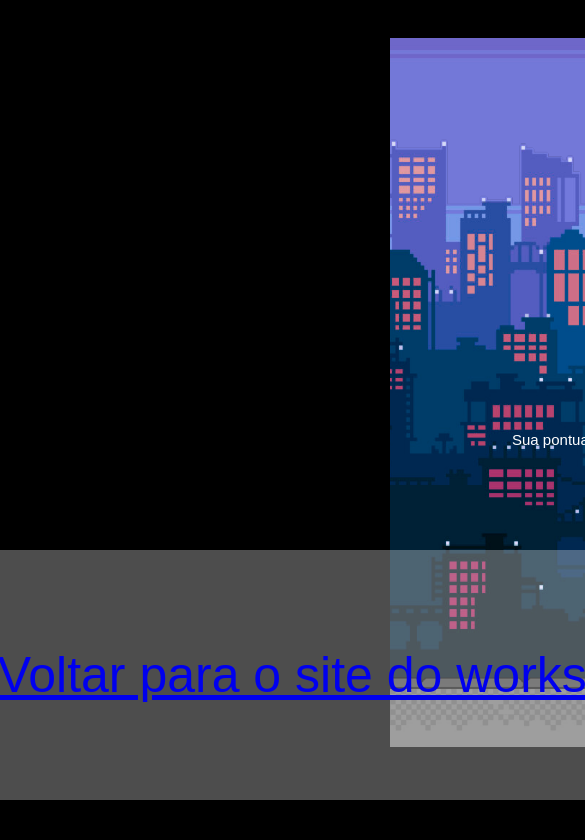
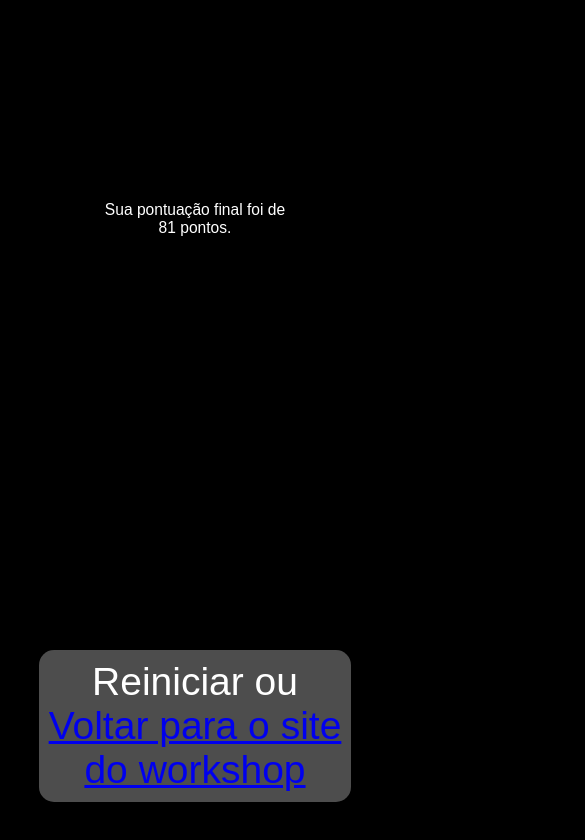
Before and after one commit to luisdavidantaurcomeza/jogo1-polo, a plain HTML site: page index.html in a window 390 px wide. Shown: the top 840 px of the page, 585 px wide, since content can reach past the window. Drawn offline with Linux system fonts and the light colour scheme.

Commit message:
ajustando para dispositivos móveis

```diff
--- a/style.css
+++ b/style.css
@@ -8,20 +8,12 @@ body {
     background-color: black;
 }
 
-.gameboard {
+.gameboard, .gameboard2 {
     position: relative;
-    width: 1280px;
-    height: 720px;
-    border-bottom: 1px solid rgb(0, 0, 0);
-    margin: 10px auto;
-    overflow: hidden;
-    z-index: 2;
-}
-
-.gameboard2 {
-    position: relative;
-    width: 1280px;
-    height: 720px;
+    width: 100%;
+    max-width: 1280px;
+    height: 100vh;
+    max-height: 720px;
     border-bottom: 1px solid rgb(0, 0, 0);
     margin: 10px auto;
     overflow: hidden;
@@ -32,7 +24,7 @@ body {
     position: relative;
     width: 100%;
     height: 100%;
-    overflow: hidden;
+    object-fit: cover;
 }
 
 .sobreposta {
@@ -48,7 +40,7 @@ body {
 
 .calçada {
     position: absolute;
-    top: 365px;
+    bottom: 0;
     left: 0;
     height: 50%;
     width: 1800%;
@@ -59,8 +51,9 @@ body {
 
 .nuvens {
     position: absolute;
-    top: 100px;
-    width: 800px;
+    top: 10%;
+    width: 100%;
+    max-width: 800px;
     animation: nuvens-animation 20s linear infinite;
     z-index: 2;
 }
@@ -71,14 +64,16 @@ body {
 }
 
 .vilão {
-    bottom: 20px;
-    width: 150px;
+    bottom: 5%;
+    width: 15%;
+    max-width: 150px;
     animation: vilao-animation 1.5s infinite linear;
 }
 
 .corredor {
-    width: 200px;
-    bottom: 20px;
+    width: 20%;
+    max-width: 200px;
+    bottom: 5%;
     z-index: 1010;
 }
 
@@ -91,36 +86,38 @@ body {
     top: 20px;
     right: 20px;
     color: rgb(255, 255, 255);
-    font-size: 30px;
+    font-size: 4vw;
     font-family: Arial, sans-serif;
     z-index: 999;
 }
 
 .mobile-button {
     position: fixed;
-    top: 80%;
+    bottom: 5%;
     left: 50%;
-    transform: translate(-50%, -50%);
-    width: 1000px;
-    height: 250px;
-    background-color: rgba(255, 255, 255, 0.3); /* Transparente */
+    transform: translateX(-50%);
+    width: 80%;
+    max-width: 1000px;
+    height: 20vh;
+    max-height: 250px;
+    background-color: rgba(255, 255, 255, 0.3);
     border: none;
-    border-radius: 15px; /* Bordas arredondadas */
-    font-size: 50px;
+    border-radius: 15px;
+    font-size: 5vw;
     font-family: Arial, sans-serif;
     cursor: pointer;
-    z-index: 1002; /* Ajuste conforme necessário */
-    color: #ffffff; /* Cor do texto */
+    z-index: 1002;
+    color: #ffffff;
 }
 
 #game-over-text {
     display: none;
     position: absolute;
-    top: 56%;
-    left: 40%;
+    top: 60%;
+    left: 50%;
     transform: translate(-50%, -50%);
     color: white;
-    font-size: 15px;
+    font-size: 4vw;
     font-family: Arial, sans-serif;
     text-align: center;
     z-index: 1001;
@@ -145,75 +142,78 @@ body {
 }
 
 @keyframes sobreposta-animation {
-    from {
-        transform: translateX(0);
+    from { transform: translateX(0); }
+    to { transform: translateX(-100%); }
+}
+
+@keyframes calçada-animation {
+    from { transform: translateX(0); }
+    to { transform: translateX(-100%); }
+}
+
+@keyframes nuvens-animation {
+    from { right: -100%; }
+    to { right: 100%; }
+}
+
+@keyframes vilao-animation {
+    from { right: 0; }
+    to { right: 100%; }
+}
+
+@keyframes pulo {
+    0% { bottom: 5%; }
+    40% { bottom: 30%; }
+    50% { bottom: 30%; }
+    70% { bottom: 30%; }
+    100% { bottom: 5%; }
+}
+
+@keyframes fadeInScale {
+    0% { opacity: 0; transform: translate(-50%, -50%) scale(0.5); }
+    100% { opacity: 1; transform: translate(-50%, -50%) scale(1); }
+}
+
+@keyframes fadeIn {
+    from { opacity: 0; }
+    to { opacity: 1; }
+}
+
+/* Media Queries for Responsive Design */
+
+@media (max-width: 768px) {
+    .gameboard, .gameboard2 {
+        max-height: 480px;
     }
-    to {
-        transform: translateX(-100%);
+
+    #score {
+        font-size: 5vw;
+    }
+
+    .mobile-button {
+        font-size: 6vw;
+    }
+
+    #game-over-text {
+        font-size: 4vw;
     }
 }
 
-@keyframes calçada-animation {
-    from {
-        transform: translateX(0px);
+@media (max-width: 480px) {
+    .gameboard, .gameboard2 {
+        max-height: 320px;
     }
-    to {
-        transform: translateX(-100%);
+
+    #score {
+        font-size: 6vw;
+    }
+
+    .mobile-button {
+        font-size: 10vw;
+        height: 18vh;
+    }
+
+    #game-over-text {
+        font-size: 4vw;
     }
 }
-
-@keyframes nuvens-animation {
-    from {
-        right: -1000px;
-    }
-    to {
-        right: 100%;
-    }
-}
-
-@keyframes vilao-animation {
-    from {
-        right: 0;
-    }
-    to {
-        right: 100%;
-    }
-}
-
-@keyframes pulo {
-    0% {
-        bottom: 0;
-    }
-    40% {
-        bottom: 180px;
-    }
-    50% {
-        bottom: 180px;
-    }
-    70% {
-        bottom: 180px;
-    }
-    100% {
-        bottom: 0;
-    }
-}
-
-@keyframes fadeInScale {
-    0% {
-        opacity: 0;
-        transform: scale(0.5);
-    }
-    100% {
-        opacity: 1;
-        transform: scale(1);
-    }
-}
-
-@keyframes fadeIn {
-    from {
-        opacity: 0;
-    }
-    to {
-        opacity: 1;
-    }
-}
```
